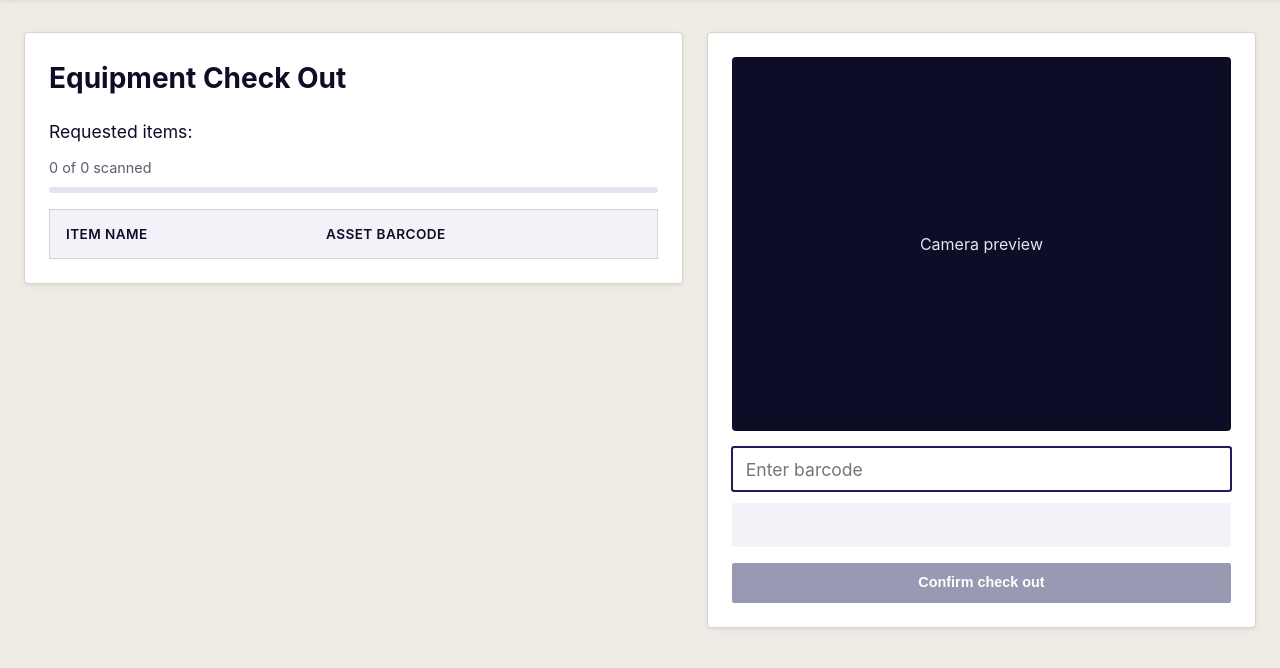
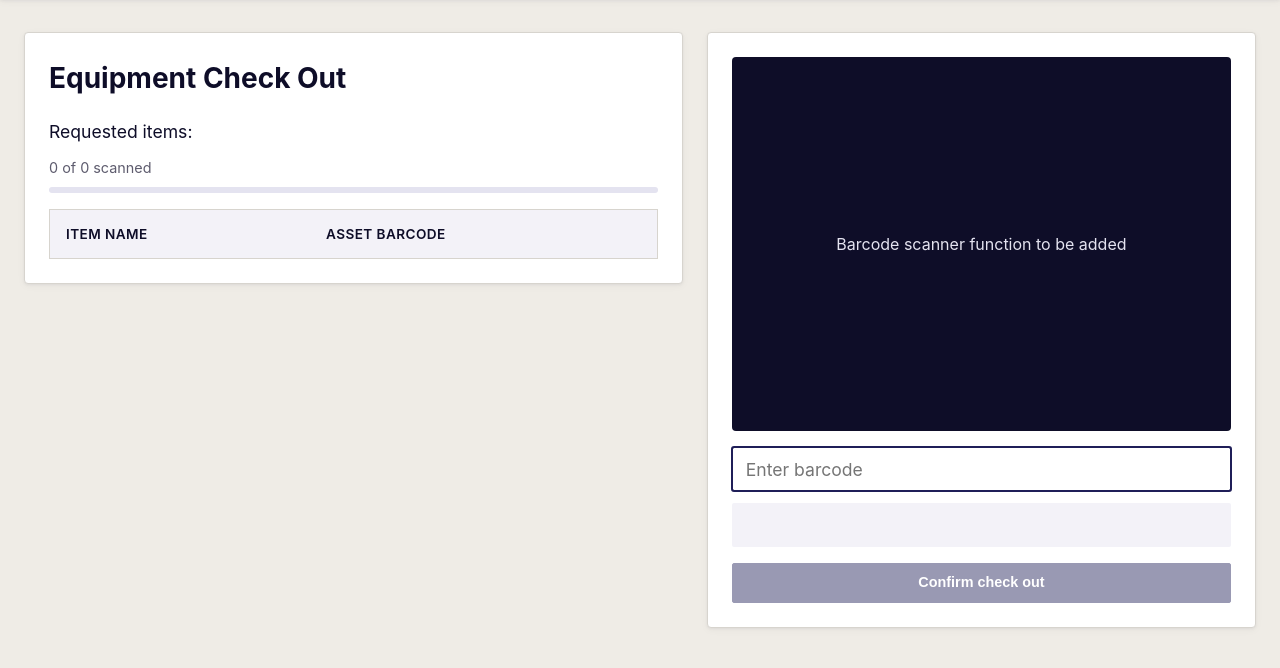
Before and after one commit to rachell-aristo/KGV_AV_Booking_System, a Flask app: template app/main/templates/admin/check_out.html in a window 1280 px wide. Shown: the part 54-722 px from the top of the page. Run offline with Flask 3, Linux system fonts and the light colour scheme; the template is opened without the code that fills it, so the values that code supplies are empty; parts of the project's set-up code (start-up, migrations or seed data) failed here and were passed over.

Commit message:
Change camera placeholder text to say barcode scanner is to be added
Co-Authored-By: Claude Opus 5.5 <noreply@anthropic.com>

```diff
--- a/app/main/templates/admin/check_out.html
+++ b/app/main/templates/admin/check_out.html
@@ -44,7 +44,7 @@
             </table>
         </div>
         <div class="card checkout-scan" id = "item-insert">
-            <div class="camera-box">Camera preview</div>
+            <div class="camera-box">Barcode scanner function to be added</div>
             <input type = "text" id="barcode-input" placeholder = "Enter barcode" autofocus aria-label = "barcode">
             <p class = "scan-message" id = "message"></p>
             <button id = "confirm-booking" disabled>Confirm check out</button>
--- a/app/main/templates/admin/equip_return.html
+++ b/app/main/templates/admin/equip_return.html
@@ -30,7 +30,7 @@
             </table>
         </div>
         <div class="card checkout-scan" id = "item-insert">
-            <div class="camera-box">Camera preview</div>
+            <div class="camera-box">Barcode scanner function to be added</div>
             <input type = "text" id="barcode-input" placeholder = "Enter barcode" autofocus aria-label = "barcode">
             <p class = "scan-message" id = "message"></p>
             <button id = "return-booking" disabled>Confirm return</button>
```
